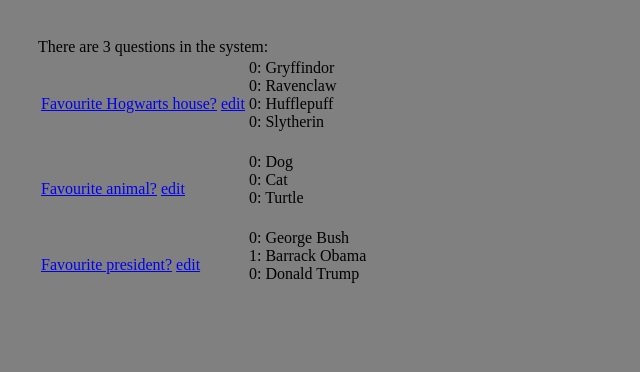
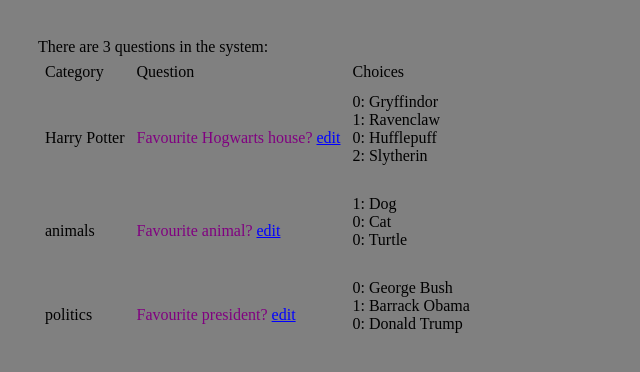
Before and after one commit to rvrheenen/ict4d_ass2_django, a Django app: page /polls/overview in a window 1280 px wide. Shown: the top 372 px of the page, without its empty margins (0-640 px from the left). Run offline with Django 3.2, Linux system fonts and the light colour scheme; data comes from the database, SQL or seed files in the repository.

Commit message:
add question categories

```diff
--- a/polls/models.py
+++ b/polls/models.py
@@ -4,9 +4,18 @@
 from django.utils import timezone
 from django.urls import reverse
 
-# Create your models here.
+class QuestionCategory(models.Model):
+    category_name = models.CharField(max_length=200)
+
+    def __str__(self):
+        return self.category_name
+
+    class Meta:
+        verbose_name_plural = "Question categories"
+
 class Question(models.Model):
     question_text = models.CharField(max_length=200)
+    category = models.ForeignKey(QuestionCategory, on_delete=models.SET_NULL, null=True)
     pub_date = models.DateTimeField('date published')
 
     def __str__(self):
--- a/polls/static/polls/style.css
+++ b/polls/static/polls/style.css
@@ -3,6 +3,32 @@
     padding:30px;
 }
 
-li a {
-    color: red;
+a { /* unvisited link */
+    color:purple;
+    text-decoration: none;
 }
+a:visited { /* visited link */
+    color:purple;
+    text-decoration: none;
+}
+a:hover { /* mouse over link */
+    color:pink;
+    text-decoration: none;
+    }
+a:active { /* selected link */
+    color:purple;
+    text-decoration: none;
+}
+
+.edit, .edit:visited {
+    color:blue;
+    text-decoration: underline;
+}
+.edit:hover {
+    color:lightgreen;
+    text-decoration: underline;
+}
+
+table.overview_table tr td {
+    padding:5px;
+}
--- a/polls/templates/polls/detail.html
+++ b/polls/templates/polls/detail.html
@@ -2,7 +2,7 @@
 
 <link rel="stylesheet" type="text/css" href="{% static 'polls/style.css' %}" />
 
-<h1>{{ question.question_text }}</h1>
+<h1>{{question.category}}: {{ question.question_text }}</h1>
 
 {% if error_message %}<p><strong>{{ error_message }}</strong></p>{% endif %}
 
--- a/polls/templates/polls/index.html
+++ b/polls/templates/polls/index.html
@@ -3,6 +3,7 @@
 <link rel="stylesheet" type="text/css" href="{% static 'polls/style.css' %}" />
 
 {% if latest_question_list %}
+    <h1>Questions:</h1>
     <ul>
         <li>
             <input type="button" onclick="location.href='{% url 'polls:random' %}';" value="Random question" />
--- a/polls/templates/polls/overview.html
+++ b/polls/templates/polls/overview.html
@@ -5,12 +5,17 @@
 {% if latest_question_list %}
     <p>
         There are {{ latest_question_list|length }} questions in the system:
-    <table>
+    <table class="overview_table">
+        <tr>
+            <td>Category</td>
+            <td>Question</td>
+            <td>Choices</td>
     {% for question in latest_question_list %}
         <tr>
+            <td>{{ question.category }}</td>
             <td>
                 <a href="{% url 'polls:detail' question.id %}">{{ question.question_text }}</a>
-                <a href="{% url 'polls:edit' question.id %}">edit</a>
+                <a class="edit" href="{% url 'polls:edit' question.id %}">edit</a>
             </td>
             <td>
                 {% for choice in question.choice_set.all%}
--- a/polls/templates/polls/results.html
+++ b/polls/templates/polls/results.html
@@ -2,7 +2,7 @@
 
 <link rel="stylesheet" type="text/css" href="{% static 'polls/style.css' %}" />
 
-<h1>{{ question.question_text }}</h1>
+<h1>{{question.category}}: {{ question.question_text }}</h1>
 
 <ul>
 {% for choice in question.choice_set.all %}
--- a/polls/views.py
+++ b/polls/views.py
@@ -8,11 +8,10 @@
 
 import random
 
-from .models import Choice, Question
+from .models import Choice, Question, QuestionCategory
 
 class HomeView(generic.TemplateView):
     template_name = "polls/home.html"
-    print(apps.get_models())
     context = {"apps": apps.get_models()}
 
 class IndexView(generic.ListView):
@@ -52,7 +51,7 @@
 
 class QuestionEditView(generic.UpdateView):
     model = Question
-    fields = ["question_text"]
+    fields = ["question_text", "category"]
     template_name = "polls/edit.html"
 
 def vote(request, question_id):
```
Also changed, not shown: polls/admin.py (+6 -2 lines), setup/test_db.json (+1 -1 lines).
